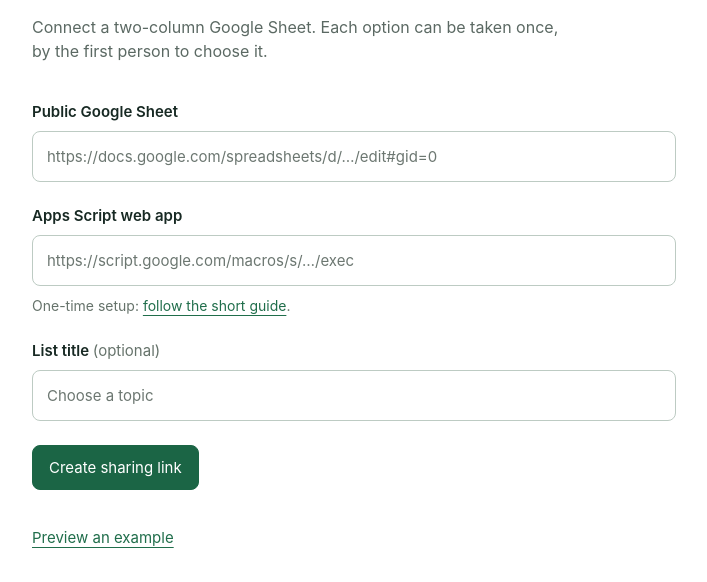
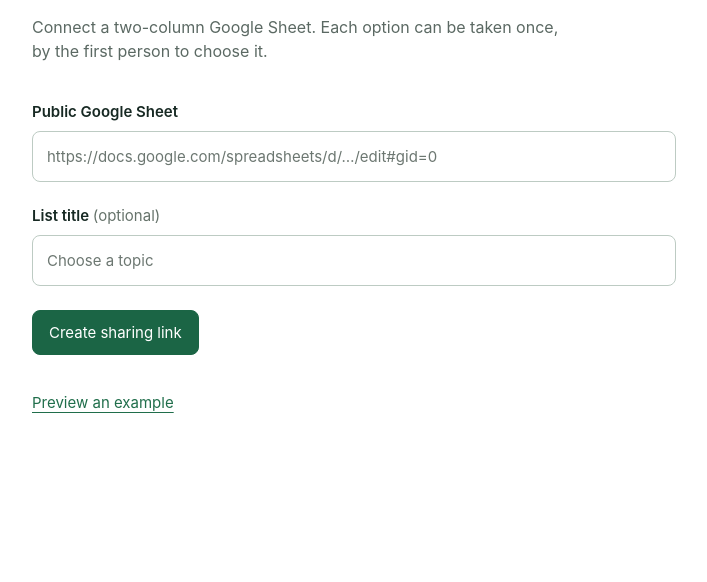
Before and after one commit to AdrianArtacho/FirstCome, a website with bundled scripts: page index.html in a window 1280 px wide. Shown: the part 198-780 px from the top of the page, without its empty margins (286-993 px from the left). Built offline with nearby package versions, Linux system fonts and the light colour scheme.

Commit message:
Connect the deployed reservation service and simplify list setup

```diff
--- a/app.js
+++ b/app.js
@@ -151,6 +151,7 @@ function showSetup() {
   $('setup').hidden = false;
   $('sheet-input').value = params.get('sheet') || '';
   $('api-input').value = params.get('api') || DEFAULT_API_URL;
+  $('backend-setup').hidden = Boolean(DEFAULT_API_URL) && !params.has('api');
   $('title-input').value = params.get('title') || '';
 }
 $('link-form').addEventListener('submit', event => {
--- a/config.js
+++ b/config.js
@@ -1,3 +1,3 @@
 // Paste the deployed Apps Script /exec URL here once to use only ?sheet=… links.
 // Otherwise the sharing-link form includes it as the api URL parameter.
-export const DEFAULT_API_URL = '';
+export const DEFAULT_API_URL = 'https://script.google.com/macros/s/AKfycbwD5OB68xw9yXE7ei0R6bXrmmUjl-EPqjcVTQVoke16786C8zxjMrk0xT1wOBv4S9LVlw/exec';
--- a/index.html
+++ b/index.html
@@ -19,9 +19,11 @@
       <form id="link-form">
         <label for="sheet-input">Public Google Sheet</label>
         <input id="sheet-input" type="url" required placeholder="https://docs.google.com/spreadsheets/d/…/edit#gid=0">
-        <label for="api-input">Apps Script web app</label>
-        <input id="api-input" type="url" required placeholder="https://script.google.com/macros/s/…/exec">
-        <p class="field-help">One-time setup: <a href="https://github.com/AdrianArtacho/FirstCome#setup">follow the short guide</a>.</p>
+        <div id="backend-setup">
+          <label for="api-input">Apps Script web app</label>
+          <input id="api-input" type="url" required placeholder="https://script.google.com/macros/s/…/exec">
+          <p class="field-help">One-time setup: <a href="https://github.com/AdrianArtacho/FirstCome#setup">follow the short guide</a>.</p>
+        </div>
         <label for="title-input">List title <span class="optional">(optional)</span></label>
         <input id="title-input" maxlength="160" placeholder="Choose a topic">
         <button class="primary" type="submit">Create sharing link</button>
```
Also changed, not shown: README.md.
